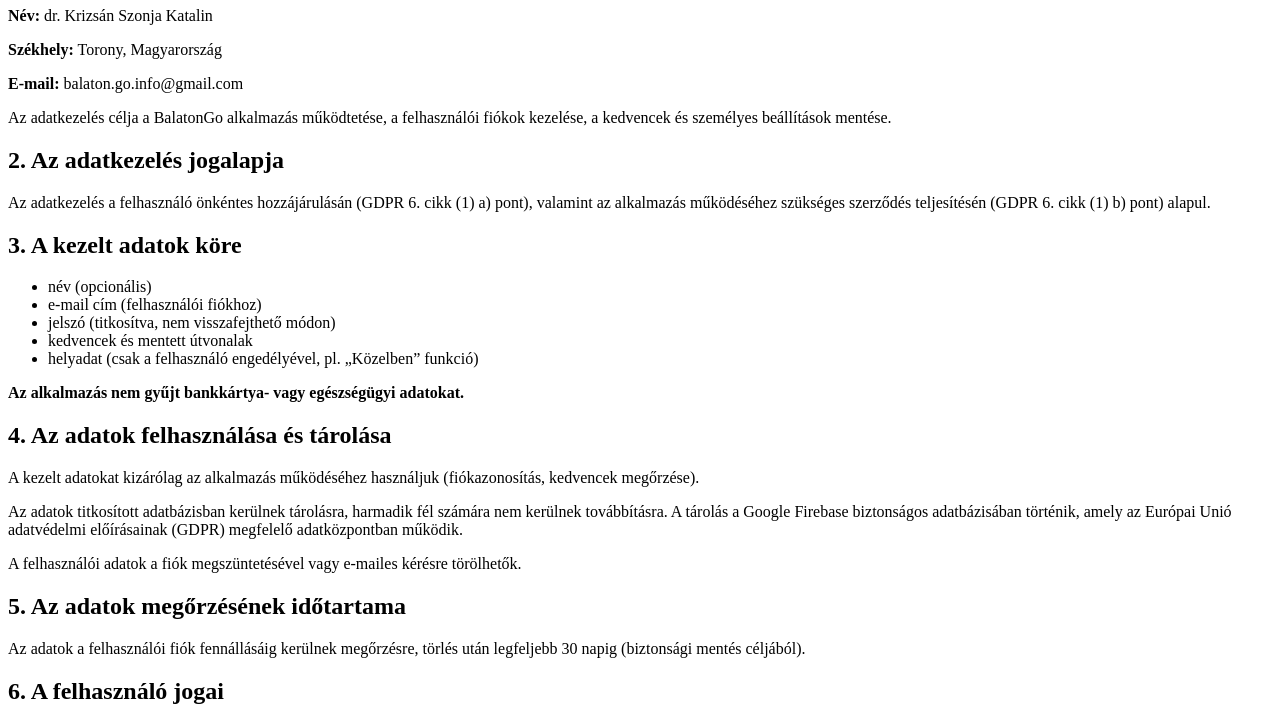
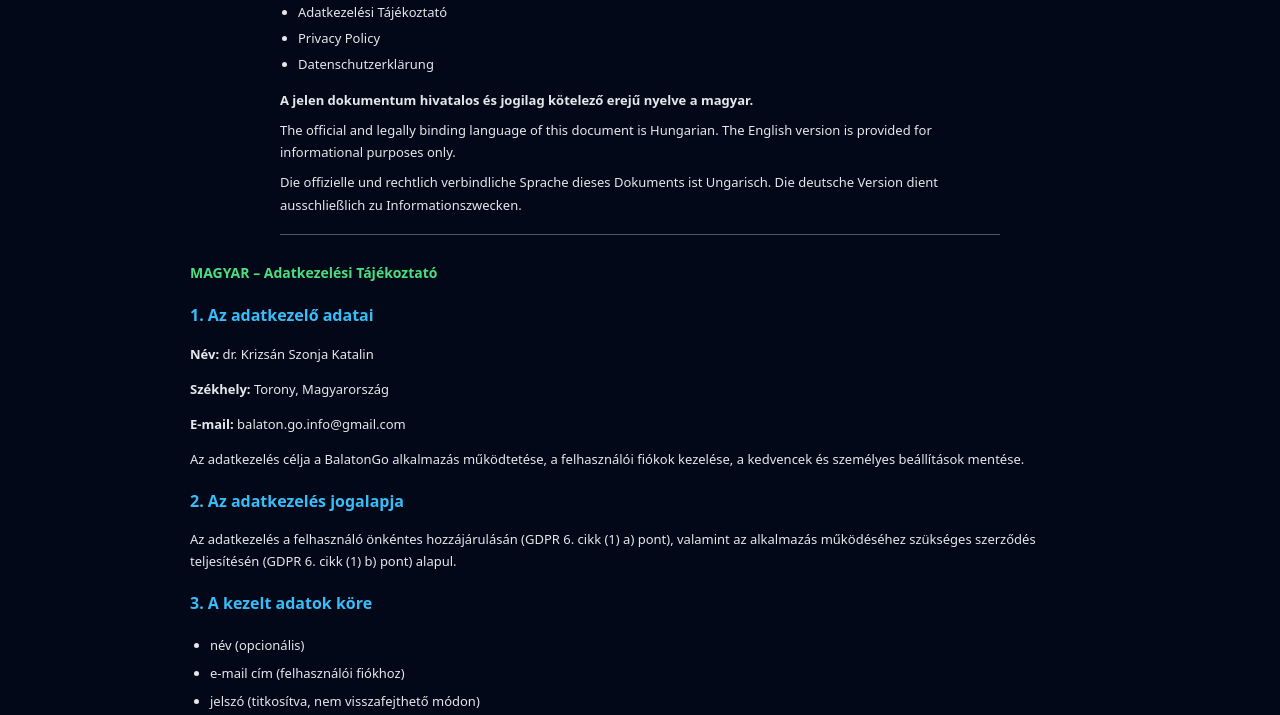
Before and after one commit to szonjakrizsan-arch/balatongo-legal, a plain HTML site: page adatkezeles.html in a window 1280 px wide. Shown: the part 86-801 px from the top of the page. Drawn offline with Linux system fonts and the light colour scheme.

Commit message:
Enhance adatkezeles.html with styles and content
Added styling and content for privacy policy page.

```diff
--- a/adatkezeles.html
+++ b/adatkezeles.html
@@ -2,6 +2,133 @@
 <html lang="hu">
 <head>
   <meta charset="UTF-8">
+  <title>BalatonGo – Adatkezelési Tájékoztató</title>
+  <meta name="viewport" content="width=device-width, initial-scale=1.0">
+
+  <style>
+    body {
+      margin: 0;
+      font-family: system-ui, -apple-system, BlinkMacSystemFont, "Segoe UI", sans-serif;
+      background: #020817;
+      color: #e5e7eb;
+      line-height: 1.7;
+    }
+
+    .wrap {
+      max-width: 900px;
+      margin: 0 auto;
+      padding: 18px 14px 26px;
+    }
+
+    h1 {
+      font-size: 24px;
+      margin-bottom: 12px;
+      text-align: center;
+      color: #38bdf8; /* BalatonGo kék */
+    }
+
+    /* ---- INTRO BLOKK ---- */
+    .intro-block {
+      max-width: 720px;
+      margin: 0 auto 26px;
+      text-align: left;
+    }
+
+    .intro-block ul {
+      margin: 10px 0 14px;
+      padding-left: 18px;
+      font-size: 14px;
+    }
+
+    .intro-block li {
+      margin-bottom: 4px;
+    }
+
+    .lang-title {
+      font-weight: 600;
+      color: #4ade80; /* zöld – nyelvi jelölés */
+      margin-top: 18px;
+      margin-bottom: 6px;
+      font-size: 14px;
+    }
+
+    .legal-note {
+      font-size: 13px;
+      margin: 8px 0;
+    }
+
+    .legal-note.strong {
+      font-weight: 600;
+    }
+
+    .intro-sep {
+      border-top: 1px solid rgba(203,233,248,0.35);
+      margin: 18px 0;
+    }
+
+    /* ---- TARTALMI CÍMEK ---- */
+    h2 {
+      font-size: 16px;
+      margin: 18px 0 8px;
+      color: #38bdf8; /* fő pontok kékek */
+    }
+
+    h3 {
+      font-size: 14px;
+      margin: 12px 0 6px;
+      color: #38bdf8;
+    }
+
+    p, li {
+      font-size: 13px;
+      margin-bottom: 6px;
+    }
+
+    ul {
+      padding-left: 20px;
+    }
+
+    a {
+      color: #38bdf8;
+      text-decoration: none;
+    }
+
+    a:hover {
+      text-decoration: underline;
+    }
+  </style>
+</head>
+
+<body>
+  <div class="wrap">
+
+    <!-- FŐ CÍM -->
+    <h1>BalatonGo</h1>
+
+    <!-- NYELVI BLOKK -->
+    <div class="intro-block">
+      <ul>
+        <li>Adatkezelési Tájékoztató</li>
+        <li>Privacy Policy</li>
+        <li>Datenschutzerklärung</li>
+      </ul>
+
+      <div class="legal-note strong">
+        A jelen dokumentum hivatalos és jogilag kötelező erejű nyelve a magyar.
+      </div>
+
+      <div class="legal-note">
+        The official and legally binding language of this document is Hungarian.
+        The English version is provided for informational purposes only.
+      </div>
+
+      <div class="legal-note">
+        Die offizielle und rechtlich verbindliche Sprache dieses Dokuments ist Ungarisch.
+        Die deutsche Version dient ausschließlich zu Informationszwecken.
+      </div>
+
+      <div class="intro-sep"></div>
+    </div>
 
 <div class="lang-title">MAGYAR – Adatkezelési Tájékoztató</div>
 
```
